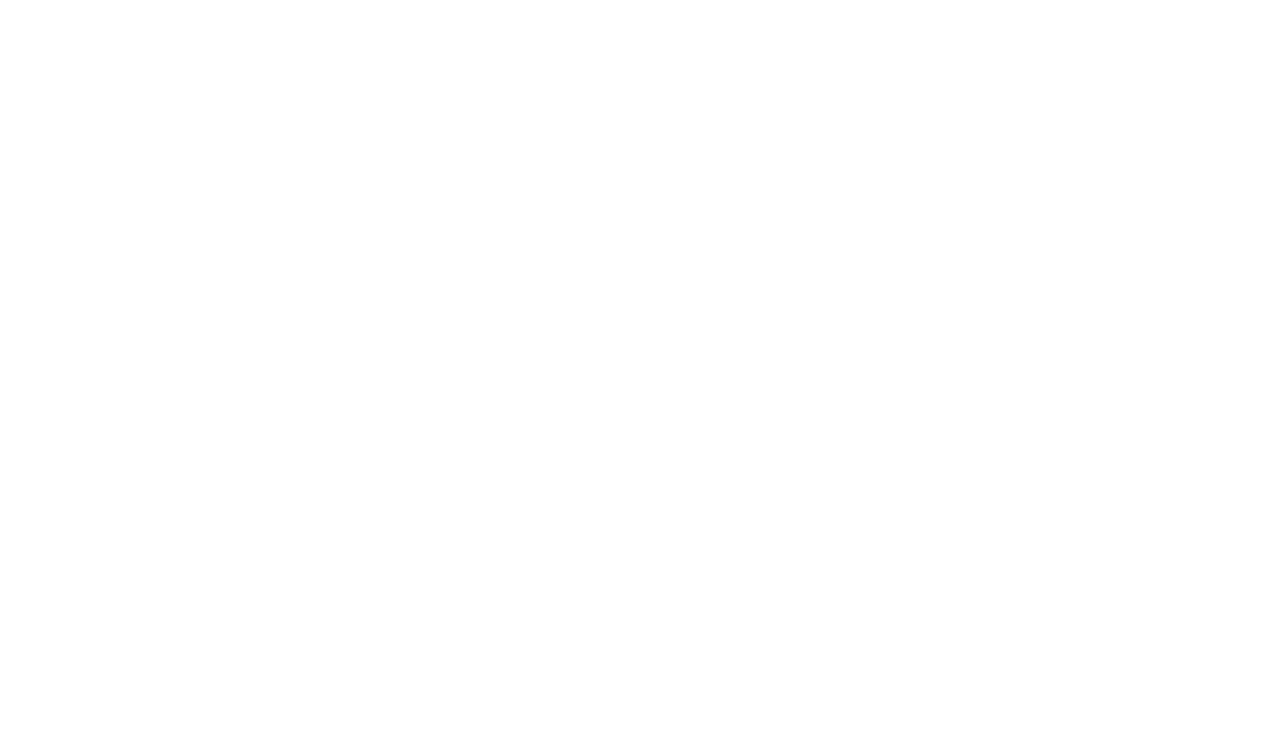
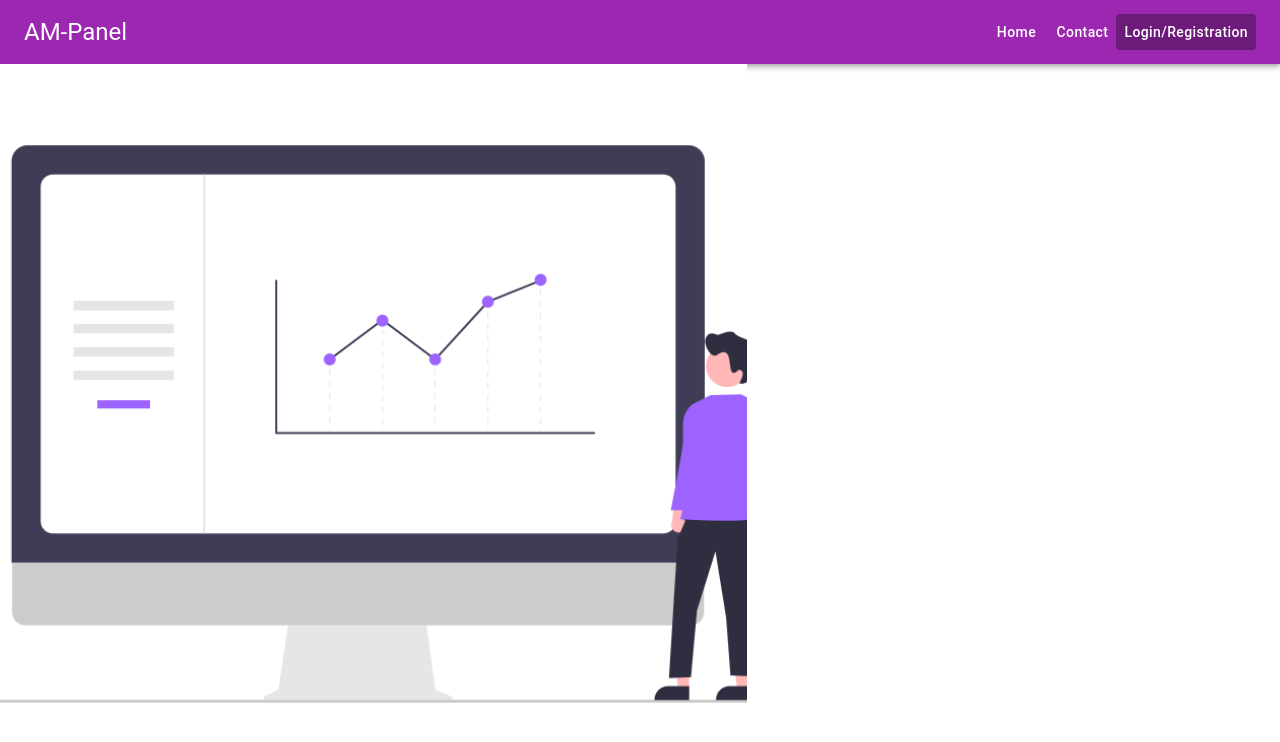
Before and after one commit to helloabdulmajid/simpleadminpanel-react, a React (Create React App) app: page /login in a window 1280 px wide. Before the commit this address had no page. Shown: the top 742 px of the page. Built offline with nearby package versions, Linux system fonts and the light colour scheme.

Commit message:
image add & little bit

```diff
--- a/src/App.js
+++ b/src/App.js
@@ -2,6 +2,8 @@
 import Contact from "./components/pages/Contact";
 import Home from "./components/pages/Home";
 import Layout from "./components/pages/Layout";
+import LoginReg from "./components/pages/auth/LoginReg";
+
 
 function App() {
   return (
@@ -11,6 +13,7 @@
   <Route path="/" element={<Layout/>} >
     <Route index element={<Home/>} />
     <Route path="contact" element={<Contact/>} />
+    <Route path="login" element={<LoginReg/>}/>
   </Route>
 
 </Routes>
--- a/src/components/Navbar.jsx
+++ b/src/components/Navbar.jsx
@@ -1,15 +1,29 @@
 import React from 'react'
-import { AppBar, Box,Toolbar,Typography, Button, } from '@mui/material';
+import { AppBar, Box, Toolbar, Typography, Button } from '@mui/material';
+import { NavLink } from 'react-router-dom';
 
 const Navbar = () => {
   return (
 <>
-<Box sx={{flexGrow:1}}>
+<Box sx={{ flexGrow: 1 }}>
     <AppBar position="static" color="secondary">
         <Toolbar>
-            <Typography varient="h5" component="div" sx={{FlexGrow:1}}>
+            <Typography variant='h5' component="div" sx={{ flexGrow: 1 }}>
                 AM-Panel
             </Typography>
+
+            <Button component={NavLink} to='/' style={({ isActive }) => { return { backgroundColor: isActive ? '#6d1b7b' : '' } }} sx={{ color: 'white', textTransform: 'none' }}>Home</Button>
+
+          <Button component={NavLink} to='/contact' style={({ isActive }) => { return { backgroundColor: isActive ? '#6d1b7b' : '' } }} sx={{ color: 'white', textTransform: 'none' }}>Contact</Button>
+
+          <Button component={NavLink} to='/login' style={({ isActive }) => { return { backgroundColor: isActive ? '#6d1b7b' : '' } }} sx={{ color: 'white', textTransform: 'none' }}>Login/Registration</Button>
+
+
+
+            {/* <Button component={NavLink} to='/' style={({ isActive }) => { return { backgroundColor : isActive ? '6d1b7b' : ''} }} sx={{color:'white'}}>Home</Button>
+            <Button component={NavLink} to='/Contact'  sx={{color:'white'}}>Contact</Button>
+            <Button component={NavLink} to='/contact' style={({ isActive }) => { return { backgroundColor: isActive ? '#6d1b7b' : '' } }} sx={{ color: 'white', textTransform: 'none' }}>Contact</Button> */}
+
         </Toolbar>
     </AppBar>
 
@@ -19,3 +33,18 @@
 }
 
 export default Navbar
+
+{/* <Box sx={{ flexGrow: 1 }}>
+<AppBar position="static" color="secondary">
+  <Toolbar>
+    <Typography variant='h5' component="div" sx={{ flexGrow: 1 }}>Geek-Shop</Typography>
+
+    <Button component={NavLink} to='/' style={({ isActive }) => { return { backgroundColor: isActive ? '#6d1b7b' : '' } }} sx={{ color: 'white', textTransform: 'none' }}>Home</Button>
+
+    <Button component={NavLink} to='/contact' style={({ isActive }) => { return { backgroundColor: isActive ? '#6d1b7b' : '' } }} sx={{ color: 'white', textTransform: 'none' }}>Contact</Button>
+
+    <Button component={NavLink} to='/login' style={({ isActive }) => { return { backgroundColor: isActive ? '#6d1b7b' : '' } }} sx={{ color: 'white', textTransform: 'none' }}>Login/Registration</Button>
+
+  </Toolbar>
+</AppBar>
+</Box> */}
--- /dev/null
+++ b/src/components/pages/auth/LoginReg.jsx
@@ -0,0 +1,21 @@
+import {Grid, Card, Typography ,Tabs ,Tab,Box} from '@mui/material'
+import Das1 from '../../../images/das1.png'
+const LoginReg = () => {
+  return (
+<>
+<Grid container sx={{height:'90vh'}}>
+    <Grid item lg={7} sm={5} sx={{
+        backgroundImage: `url(${Das1})`,
+        backgroundRepeat: 'no-repeat',
+        backgroundSize:'cover',
+        backgroundPosition:'center'
+
+    }}>
+
+    </Grid>
+</Grid>
+</>
+    )
+}
+
+export default LoginReg
```
Also changed, not shown: src/images/das1.png (added).
